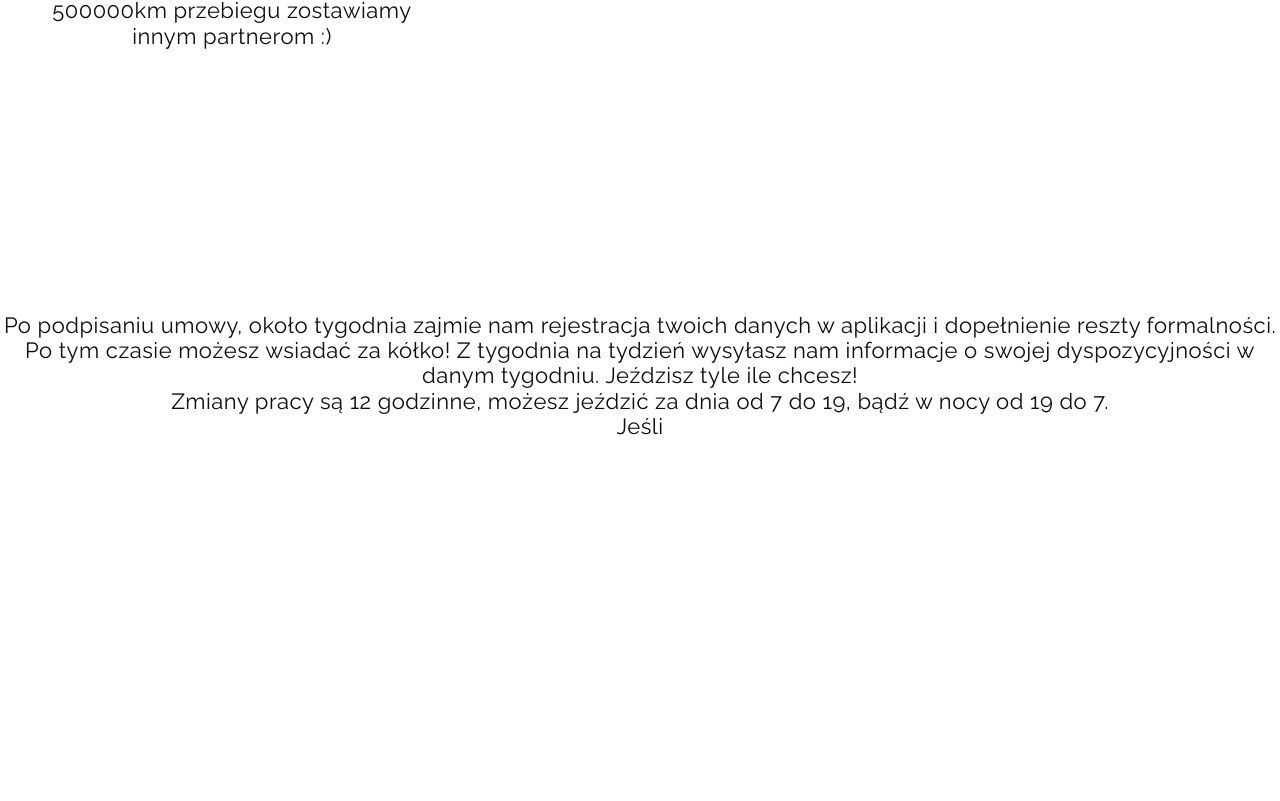
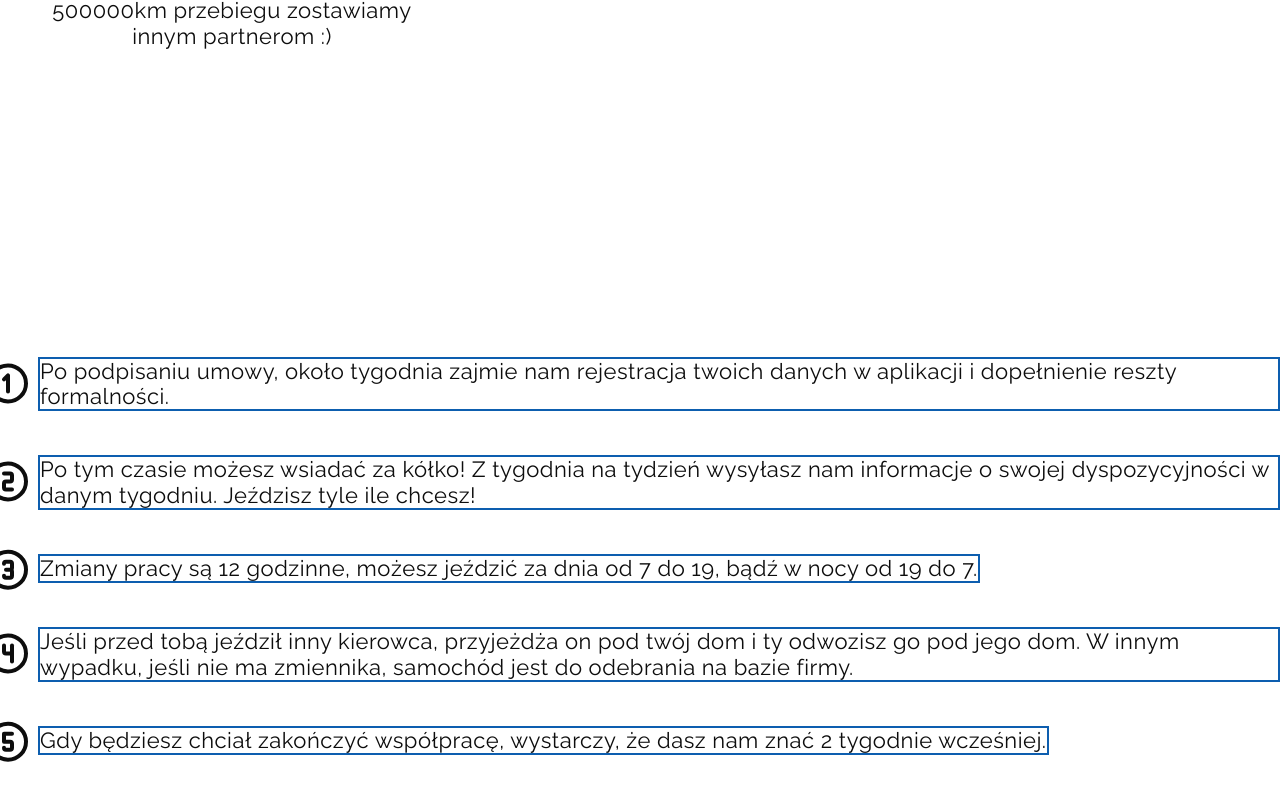
Before and after one commit to shauek97/ast-cars, a React (Create React App) app: page / in a window 1280 px wide. Shown: the part 1838-2639 px from the top of the page. Before the commit the page ends 2343 px from the top, so only its background shows below. Built offline with nearby package versions, Linux system fonts and the light colour scheme.

Commit message:
WorkLook section in process

```diff
--- a/src/components/WorkLook/WorkLook.js
+++ b/src/components/WorkLook/WorkLook.js
@@ -1,5 +1,12 @@
 import styles from "./WorkLook.module.scss";
 import Container from "../Container/Container";
+import {
+  TbCircleNumber1,
+  TbCircleNumber2,
+  TbCircleNumber3,
+  TbCircleNumber4,
+  TbCircleNumber5,
+} from "react-icons/tb";
 
 export default function WorkLook() {
   return (
@@ -8,35 +15,59 @@ export default function WorkLook() {
         <div className={styles.mainBox}>
           <div className={styles.rule}>
             <div className={styles.ruleNumber}>
-
+              <TbCircleNumber1 />
             </div>
             <div className={styles.ruleDescription}>
-            <p>Po podpisaniu umowy, około tygodnia zajmie nam rejestracja
-               twoich danych w aplikacji i dopełnienie reszty formalności.</p>
+              <p>
+                Po podpisaniu umowy, około tygodnia zajmie nam rejestracja
+                twoich danych w aplikacji i dopełnienie reszty formalności.
+              </p>
             </div>
           </div>
           <div className={styles.rule}>
             <div className={styles.ruleNumber}>
-
+              <TbCircleNumber2 />
             </div>
             <div className={styles.ruleDescription}>
-            <p>Po tym czasie możesz wsiadać za kółko! Z tygodnia na tydzień wysyłasz nam informacje o swojej dyspozycyjności w danym tygodniu. Jeździsz tyle ile chcesz!</p>
+              <p>
+                Po tym czasie możesz wsiadać za kółko! Z tygodnia na tydzień
+                wysyłasz nam informacje o swojej dyspozycyjności w danym
+                tygodniu. Jeździsz tyle ile chcesz!
+              </p>
             </div>
           </div>
           <div className={styles.rule}>
             <div className={styles.ruleNumber}>
-
+              <TbCircleNumber3 />
             </div>
             <div className={styles.ruleDescription}>
-            <p>Zmiany pracy są 12 godzinne, możesz jeździć za dnia od 7 do 19, bądź w nocy od 19 do 7.</p>
+              <p>
+                Zmiany pracy są 12 godzinne, możesz jeździć za dnia od 7 do 19,
+                bądź w nocy od 19 do 7.
+              </p>
             </div>
           </div>
           <div className={styles.rule}>
             <div className={styles.ruleNumber}>
-
+              <TbCircleNumber4 />
             </div>
             <div className={styles.ruleDescription}>
-            <p>Jeśli </p>
+              <p>
+                Jeśli przed tobą jeździł inny kierowca, przyjeżdża on pod twój
+                dom i ty odwozisz go pod jego dom. W innym wypadku, jeśli nie ma
+                zmiennika, samochód jest do odebrania na bazie firmy.
+              </p>
+            </div>
+          </div>
+          <div className={styles.rule}>
+            <div className={styles.ruleNumber}>
+              <TbCircleNumber5 />
+            </div>
+            <div className={styles.ruleDescription}>
+              <p>
+                Gdy będziesz chciał zakończyć współpracę, wystarczy, że dasz nam
+                znać 2 tygodnie wcześniej.
+              </p>
             </div>
           </div>
         </div>
--- a/src/components/WorkLook/WorkLook.module.scss
+++ b/src/components/WorkLook/WorkLook.module.scss
@@ -0,0 +1,21 @@
+@import "../../styles/settings.scss";
+
+.workLook{
+    text-align: start;
+}
+
+.rule{
+    display: flex;
+    margin: $base-size*2 0;
+}
+
+.ruleNumber{
+    display: flex;
+    align-items: center;
+    scale: 3;
+}
+
+.ruleDescription{
+    margin-left: $base-size;
+    border: 2px solid $color-blue;
+}
```
Lines whose indentation alone changed are shown as unchanged.
